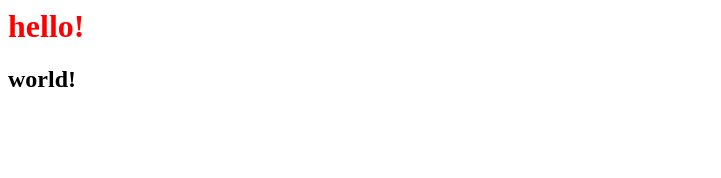
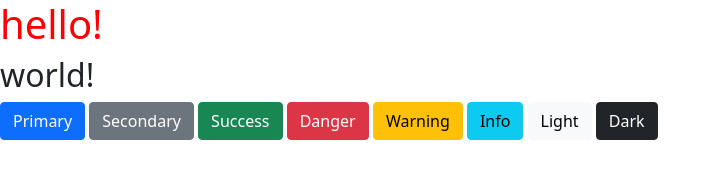
Before and after one commit to demo-100pro/mywebsite, a plain HTML site: page index.html in a window 1280 px wide. Shown: the whole page, without its empty margins (0-721 px from the left). Drawn offline with nearby package versions, Linux system fonts and the light colour scheme.

Commit message:
bootstrapのテスト

```diff
--- a/index.html
+++ b/index.html
@@ -1,5 +1,7 @@
 <html>
   <head>
+      <!-- CSS only -->
+      <link href="https://cdn.jsdelivr.net/npm/bootstrap@5.0.2/dist/css/bootstrap.min.css" rel="stylesheet" integrity="sha384-EVSTQN3/azprG1Anm3QDgpJLIm9Nao0Yz1ztcQTwFspd3yD65VohhpuuCOmLASjC" crossorigin="anonymous">
       <style>
          h1{
            color: red;
@@ -9,5 +11,13 @@
   <body>
     <h1>hello!</h1>
     <h2>world!</h2>
+    <button class="btn btn-primary">Primary</button>
+    <button type="button" class="btn btn-secondary">Secondary</button>
+    <button type="button" class="btn btn-success">Success</button>
+    <button type="button" class="btn btn-danger">Danger</button>
+    <button type="button" class="btn btn-warning">Warning</button>
+    <button type="button" class="btn btn-info">Info</button>
+    <button type="button" class="btn btn-light">Light</button>
+    <button type="button" class="btn btn-dark">Dark</button>
   </body>
 </html>
```
